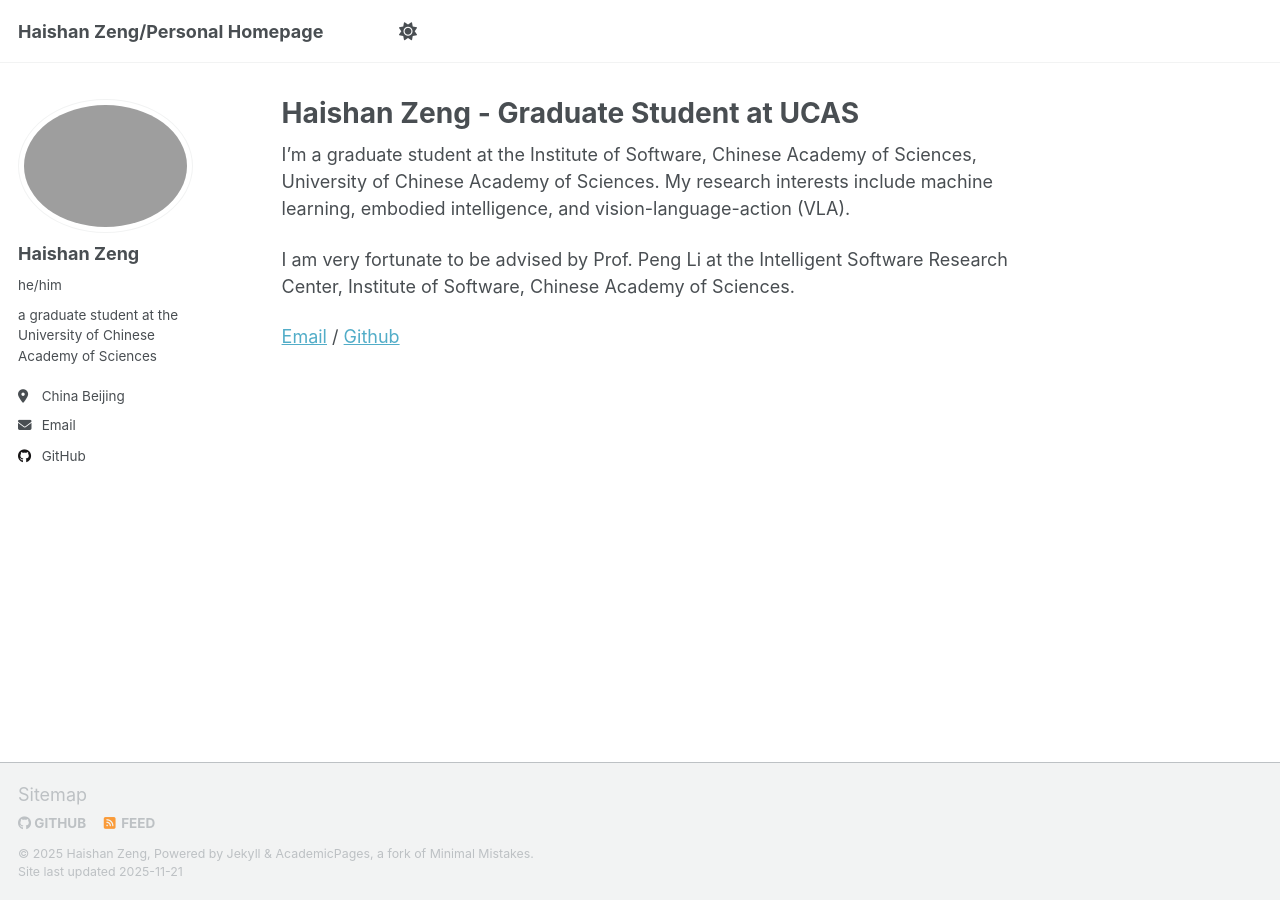
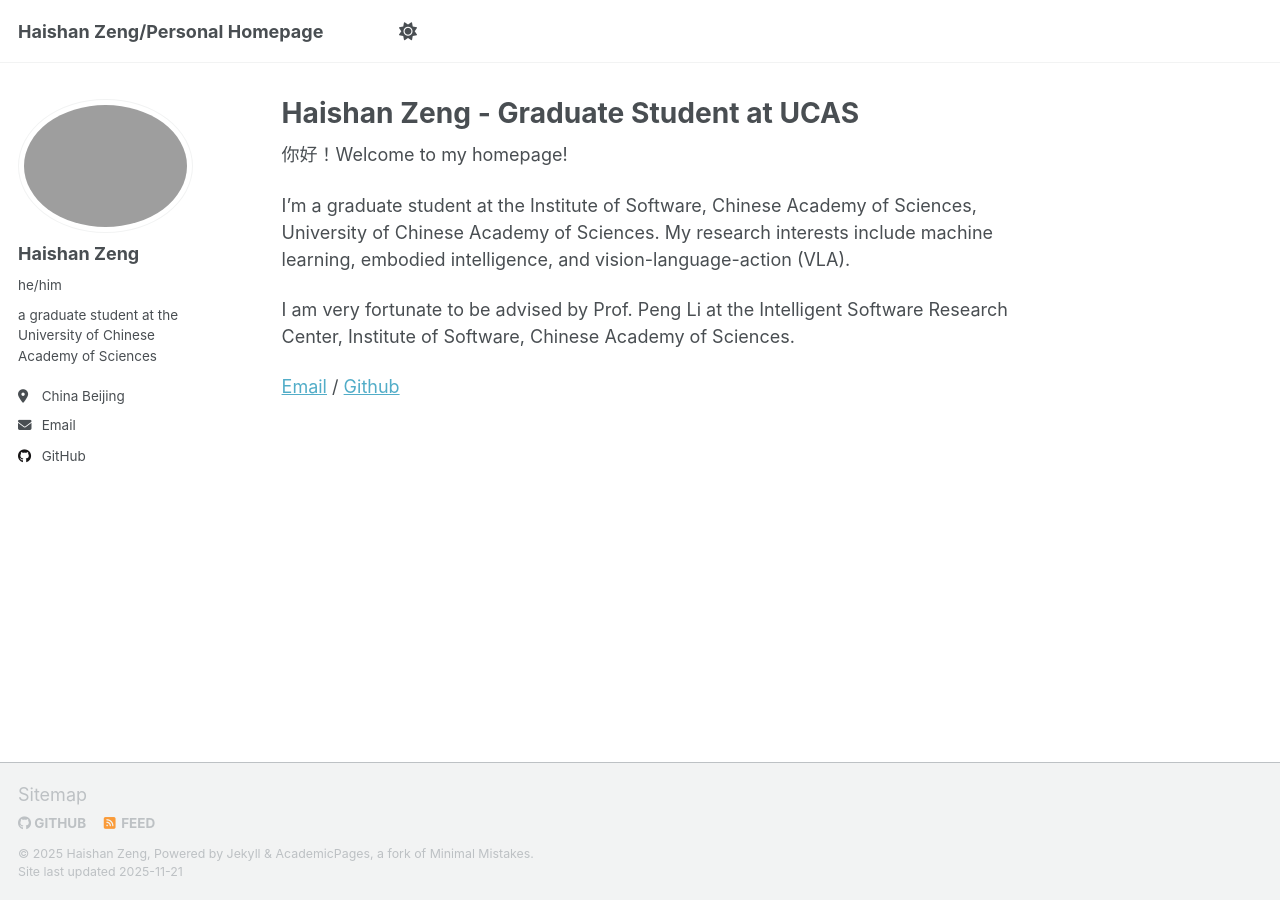
Before and after one commit to 159357zeng/159357zeng.github.io, a Jekyll site: the page built from _pages/about.md, in a window 1280 px wide. Built offline with Jekyll 4.4.1, drawn with Linux system fonts in a browser that asks for light colours; a script that is not in the unit is left out.

Commit message:
Add greeting message to homepage
Co-authored-by: 159357zeng <114733723+159357zeng@users.noreply.github.com>

```diff
--- a/_pages/about.md
+++ b/_pages/about.md
@@ -7,6 +7,8 @@ redirect_from:
   - /about.html
 ---
 
+你好！Welcome to my homepage!
+
 I'm a graduate student at the Institute of Software, Chinese Academy of Sciences, University of Chinese Academy of Sciences. My research interests include machine learning, embodied intelligence, and vision-language-action (VLA).
 
 I am very fortunate to be advised by Prof. Peng Li at the Intelligent Software Research Center, Institute of Software, Chinese Academy of Sciences.
```
